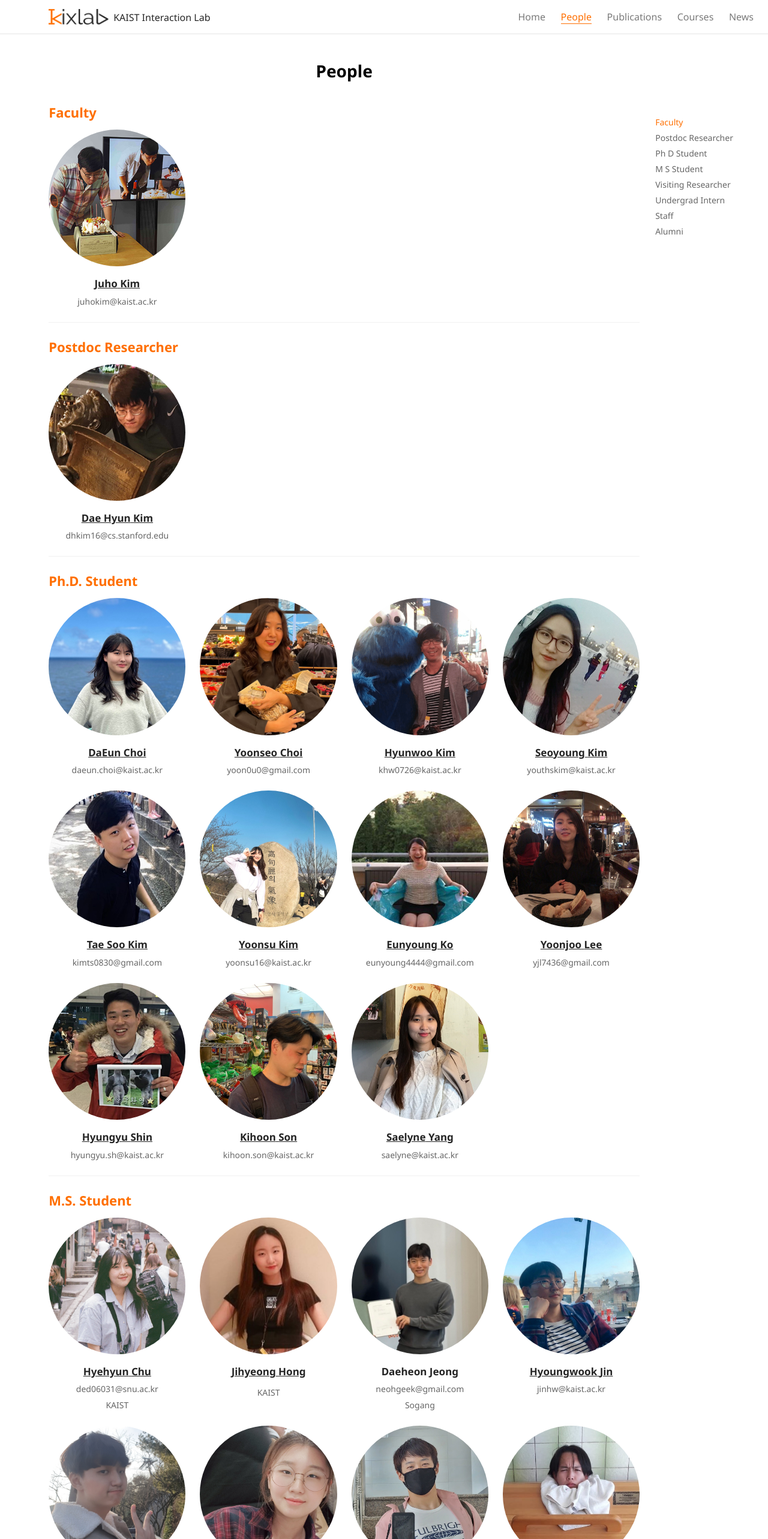
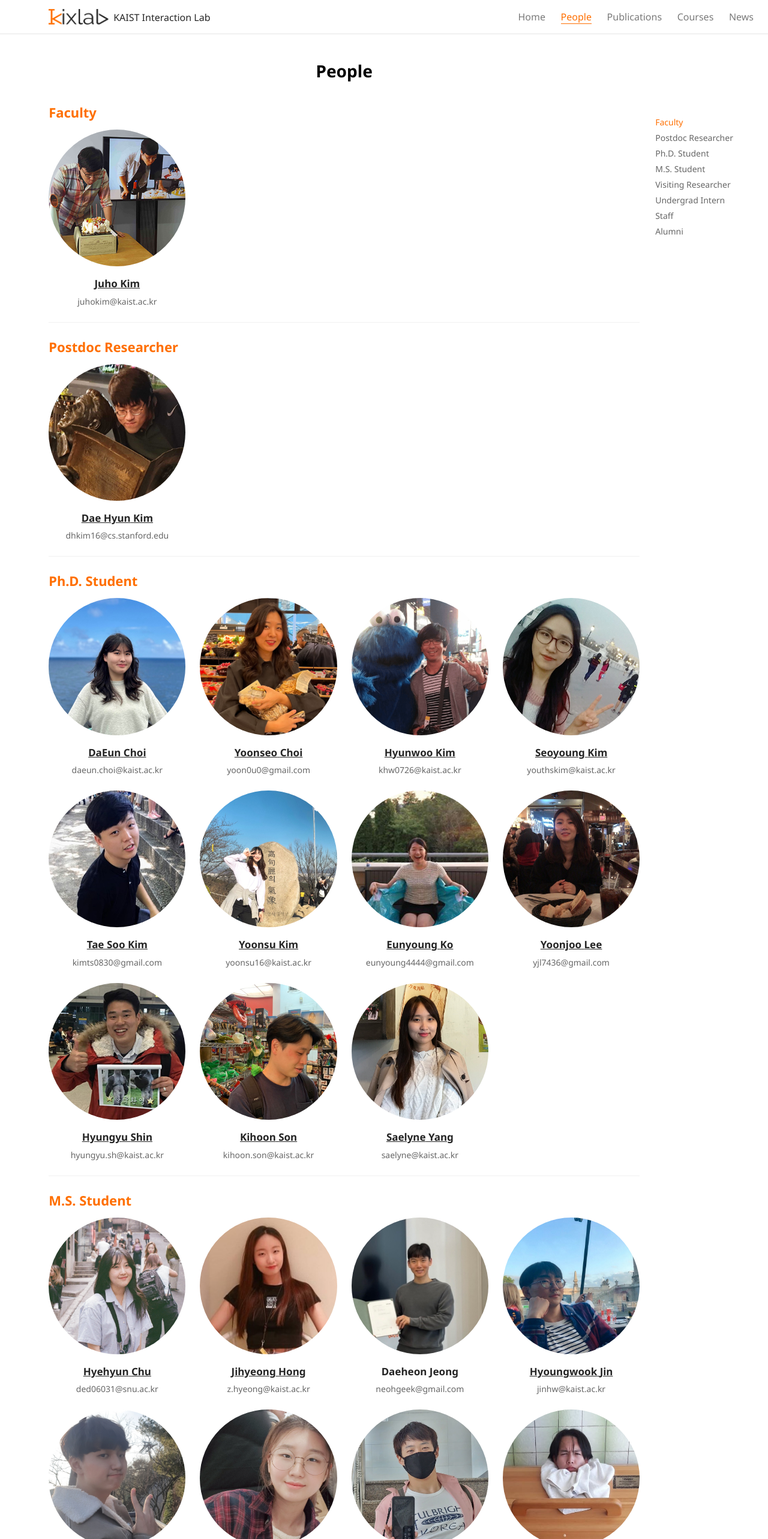
Before and after one commit to uhcsed/uhcsed.github.io, a Next.js app: page /people in a window 1280 px wide. Shown: the top 2566 px of the page at 60% size. Built offline with nearby package versions, Linux system fonts and the light colour scheme.

Commit message:
added Period characters in sidebar

```diff
--- a/src/components/Publication/PublicationCard.tsx
+++ b/src/components/Publication/PublicationCard.tsx
@@ -60,7 +60,7 @@ const Award = styled.div`
   ${FontVariant.body_sm}
   background-color: #FFD580;
   &::before {
-    content: '🥇';
+    content: '🏆';
     margin-right: 2px;
   }
 `
--- a/src/components/SideBar.tsx
+++ b/src/components/SideBar.tsx
@@ -53,6 +53,14 @@ interface ISidebar {
 }
 
 const capitalizeWords = (s: string) => {
+  if (s.toLowerCase() === 'ph d student') {
+    return 'Ph.D. Student'
+  }
+
+  if (s.toLowerCase() === 'm s student') {
+    return 'M.S. Student'
+  }
+
   return _.startCase(s)
 }
 
--- a/src/data/members.ts
+++ b/src/data/members.ts
@@ -177,11 +177,11 @@ export const MEMBERS: Record<string, Member> = {
   jihyeonghong: {
     firstName: 'Jihyeong',
     lastName: 'Hong',
+    email: 'z.hyeong@kaist.ac.kr',
     kixlabPosition: 'M.S. Student',
     img: 'jihyeong.jpg',
     startYear: 2020,
     startSeason: 'Summer',
-    affiliation: 'KAIST',
     site: 'https://harmonious-prune-381.notion.site/Jihyeong-Hong-44f4f7033cbb480e944eeaf8fb22b30a',
   },
   hyoungwookjin: {
@@ -242,7 +242,6 @@ export const MEMBERS: Record<string, Member> = {
     email: 'neohgeek@gmail.com',
     kixlabPosition: 'M.S. Student',
     img: 'daeheon.jpg',
-    affiliation: 'Sogang',
     startSeason: 'Fall',
     startYear: 2024,
   },
@@ -366,7 +365,6 @@ export const MEMBERS: Record<string, Member> = {
     kixlabPosition: 'M.S. Student',
     img: 'hyehyun.png',
     site: 'https://hyehyunchu.vercel.app/',
-    affiliation: 'KAIST',
     startSeason: 'Fall',
     startYear: 2024,
   },
```
